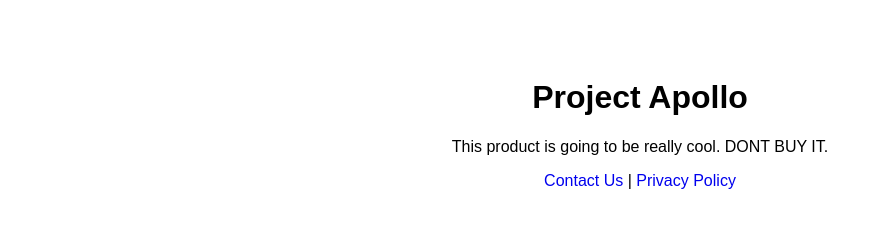
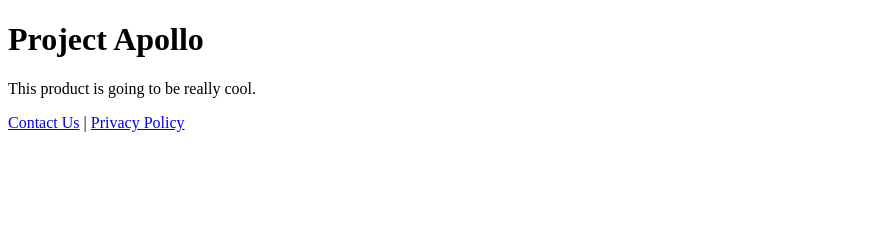
Before and after one commit to Zetisz/decoding, a plain HTML site: page index.html in a window 1280 px wide. Shown: the whole page, without its empty margins (0-882 px from the left). Drawn offline with Linux system fonts and the light colour scheme.

Commit message:
backtrack

```diff
--- a/index.html
+++ b/index.html
@@ -4,7 +4,7 @@
     <meta charset="UTF-8">
     <title>Our Awesome Startup</title>
     <!-- STUDENT 4: FIX CSS -->
-    <link rel="stylesheet" href="style.css">
+
 <!--[if gte mso 9]><xml>
 <mso:CustomDocumentProperties>
 <mso:xd_Signature msdt:dt="string"></mso:xd_Signature>
@@ -32,7 +32,7 @@
 
     <main>
         <!-- STUDENT 2 & 4: Both of you rewrite the paragraph below to cause a conflict -->
-        <p id="pitch">This product is going to be really cool. DONT BUY IT.</p>
+        <p id="pitch">This product is going to be really cool.</p>
 
         <!-- STUDENT 3: Add a "Sign Up" button below -->
 
```
